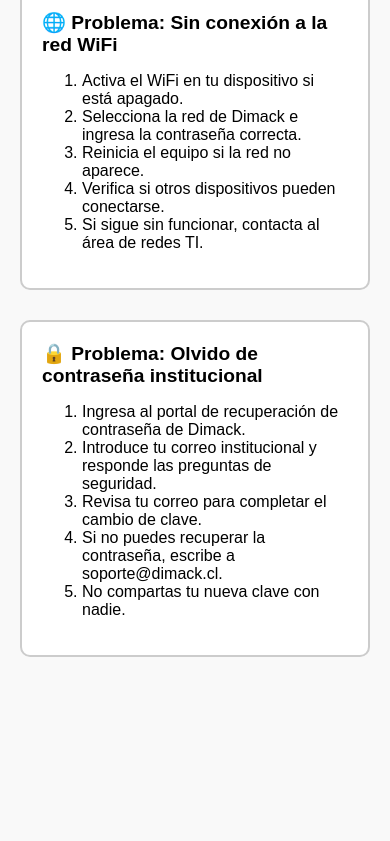
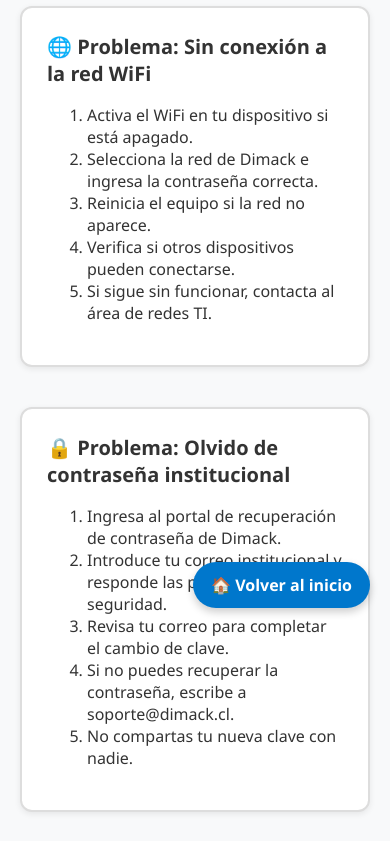
Before and after one commit to kiiiwiii/centro-ayuda-dimack, a plain HTML site: page ti.html in a window 390 px wide. Shown: the part 216-1057 px from the top of the page. Before the commit the page ends 923 px from the top, so only its background shows below. Drawn offline with Linux system fonts and the light colour scheme.

Commit message:
Mejoras visuales: CSS, botón flotante móvil, estilos responsivos

```diff
--- a/css/estilos.css
+++ b/css/estilos.css
@@ -68,19 +68,21 @@
 
 /* ---- ESTILO GENERAL ---- */
 body {
-  font-family: Arial, sans-serif;
-  background-color: #f9f9f9;
+  font-family: 'Segoe UI', sans-serif;
+  background-color: #f8f9fa;
   margin: 0;
   margin-top: 70px;
   padding: 20px;
   max-width: 1000px;
   margin-left: auto;
   margin-right: auto;
+  color: #333;
 }
 
 h1 {
+  font-size: 2em;
   color: #0077cc;
-  margin-bottom: 20px;
+  margin-bottom: 25px;
 }
 
 p {
@@ -88,7 +90,7 @@
   margin-bottom: 30px;
 }
 
-/* ---- TARJETAS DE CATEGORÍA (INDEX) ---- */
+/* ---- TARJETAS DE CATEGORÍA (index.html) ---- */
 .categoria-grid {
   display: grid;
   grid-template-columns: repeat(auto-fit, minmax(180px, 1fr));
@@ -118,16 +120,53 @@
   margin-bottom: 10px;
 }
 
-/* ---- TARJETAS DE PROBLEMAS (OFICINA, PRODUCCIÓN, ETC) ---- */
+/* ---- TARJETAS DE PROBLEMAS ---- */
 .problema {
   background: white;
-  border: 2px solid #ccc;
-  border-radius: 10px;
-  padding: 20px;
-  margin-bottom: 30px;
+  border: 2px solid #ddd;
+  border-radius: 12px;
+  padding: 25px;
+  margin-bottom: 40px;
+  box-shadow: 0 2px 6px rgba(0, 0, 0, 0.08);
+  transition: transform 0.2s ease, box-shadow 0.2s ease;
+}
+
+.problema:hover {
+  transform: scale(1.01);
+  box-shadow: 0 4px 14px rgba(0, 0, 0, 0.15);
 }
 
 .problema h2 {
   margin-top: 0;
-  font-size: 1.2em;
+  font-size: 1.25em;
+  display: flex;
+  align-items: center;
+  gap: 8px;
 }
+
+/* ---- BOTÓN FLOTANTE SOLO EN MÓVILES ---- */
+.btn-flotante {
+  display: none;
+  position: fixed;
+  bottom: 20px;
+  right: 20px;
+  background-color: #0077cc;
+  color: white;
+  padding: 12px 18px;
+  border-radius: 50px;
+  text-decoration: none;
+  font-weight: bold;
+  box-shadow: 0 4px 8px rgba(0,0,0,0.2);
+  transition: background-color 0.3s ease;
+  z-index: 999;
+}
+
+.btn-flotante:hover {
+  background-color: #005fa3;
+}
+
+@media (max-width: 768px) {
+  .btn-flotante {
+    display: block;
+  }
+}
--- a/ti.html
+++ b/ti.html
@@ -50,4 +50,5 @@
   </main>
 
 </body>
+<a href="index.html" class="btn-flotante">🏠 Volver al inicio</a>
 </html>
```
Also changed, not shown: oficina.html (+1 -0 lines), produccion.html (+1 -0 lines), ventas.html (+1 -0 lines).
